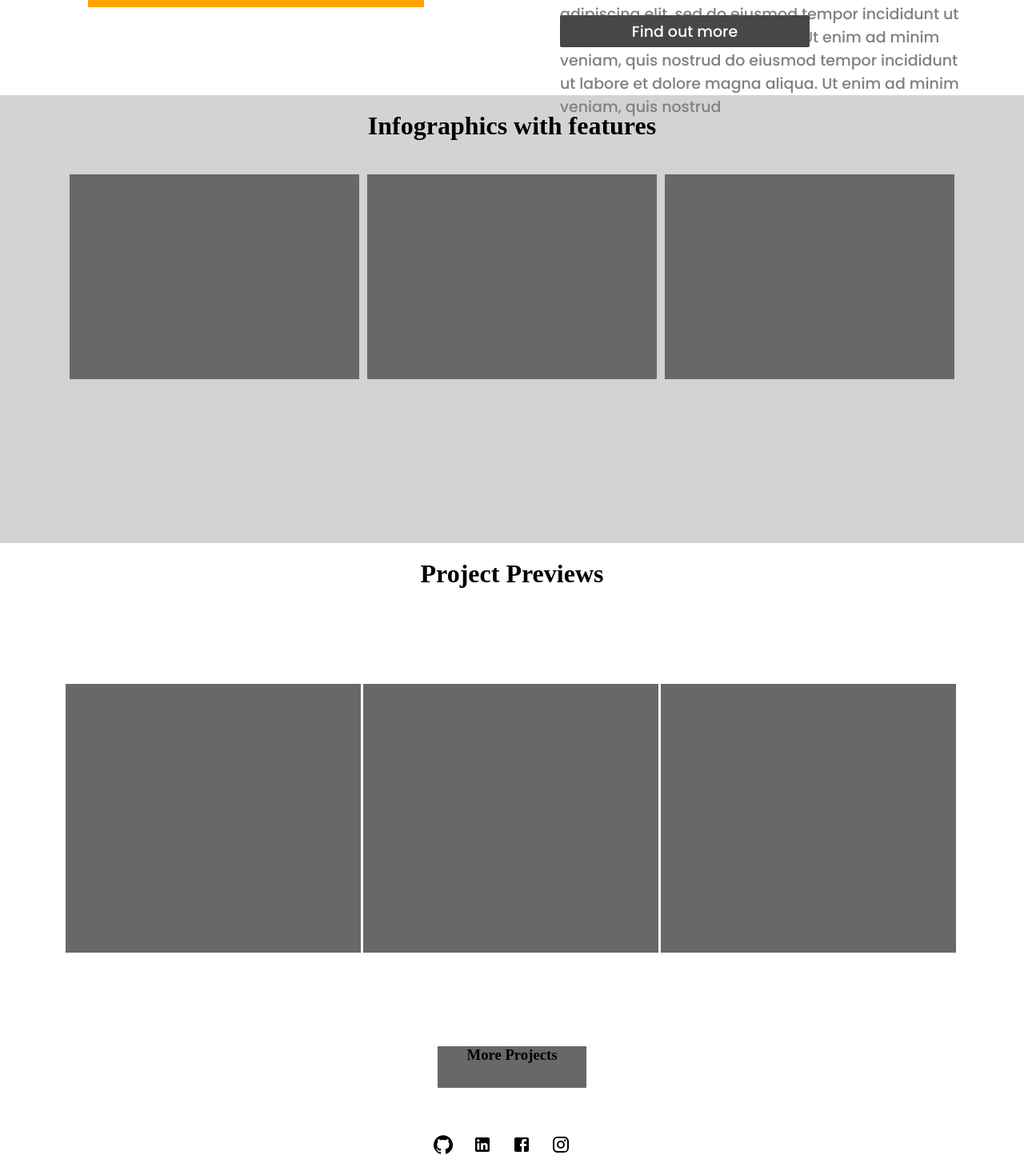
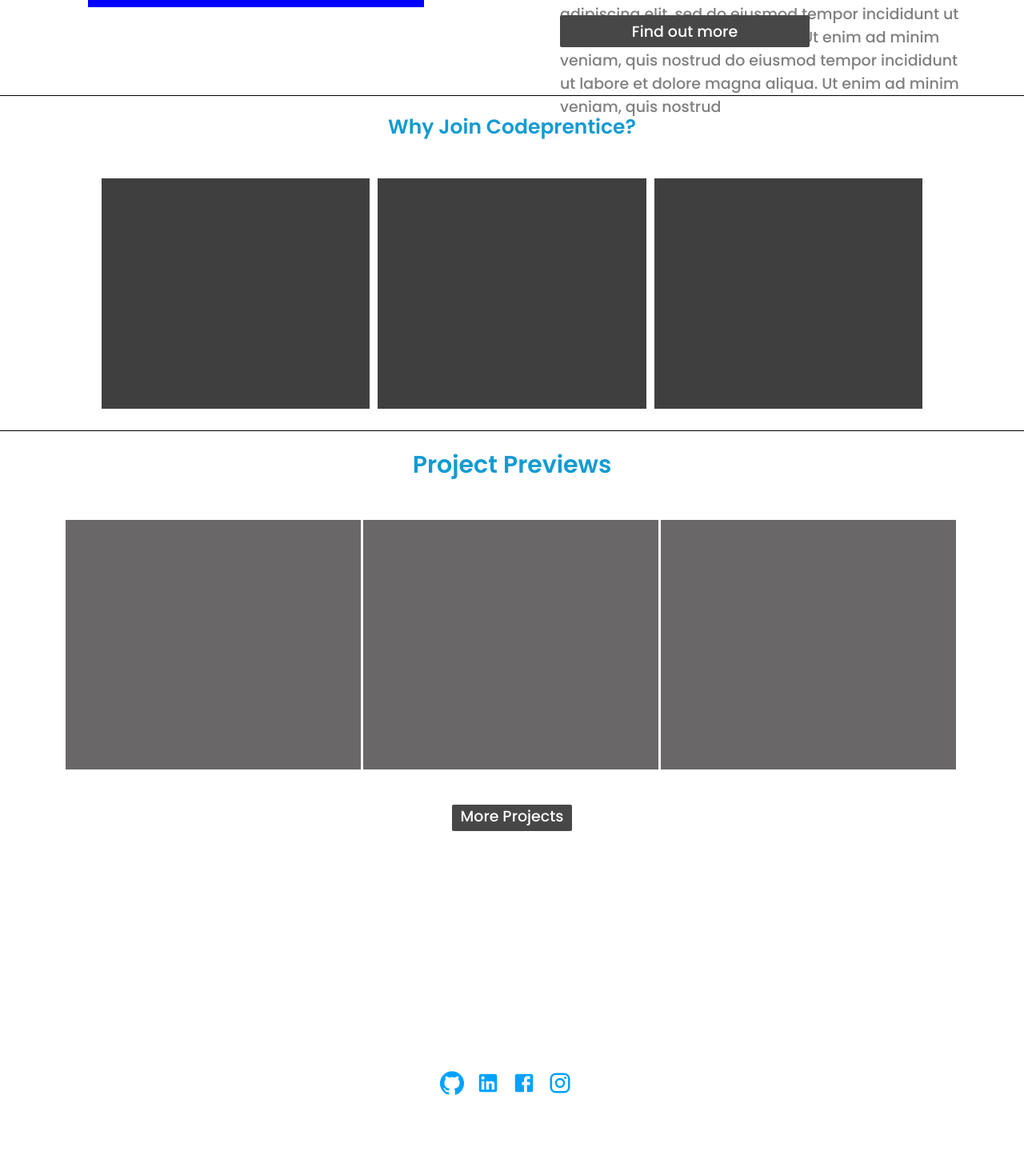
Before and after one commit to codeprentice-org/codeprentice-site-revamped, a React (Create React App) app in the folder frontend/: page / in a window 1280 px wide. Shown: the part 681-2150 px from the top of the page at 80% size. After the commit the page ends 2054 px from the top, so only its background shows below. Built offline with nearby package versions, Linux system fonts and the light colour scheme.

Commit message:
projects, intrograph  and footer css

```diff
--- a/frontend/src/components/home-page/about.css
+++ b/frontend/src/components/home-page/about.css
@@ -19,7 +19,7 @@
 .about_image {
     width: 100%;
     height: 100%;
-    background-color: orange;
+    background-color: blue;
 }
 
 .about_right_container {
--- a/frontend/src/components/home-page/footer/footer.css
+++ b/frontend/src/components/home-page/footer/footer.css
@@ -1,9 +1,7 @@
-.footer_section {
-    height: 10vh;
+.footer_container {
+    height: calc(100% - 800px);
     width: 100%;
-    margin-top: 180px;
-    /* border: 2px solid red; */
-
+    margin-top: 280px;
 }
 
 
@@ -17,4 +15,7 @@
 
 .social_list > li {
     margin-right: 25px;
+    width: 20px;
+    height: 20px;
+    color: rgb(0, 162, 255);
 }
--- a/frontend/src/components/home-page/footer/footer.tsx
+++ b/frontend/src/components/home-page/footer/footer.tsx
@@ -9,15 +9,21 @@ interface FooterProps {
 
 }
 
+const styles = {
+    icon_style: {
+        width: 30,
+        height: 30
+    }
+};
 const Footer: React.FC<FooterProps> = () => {
     return (
-        <div className="footer_section">
-                <ul className="social_list">
-                    <li><GitHubIcon /></li>
-                    <li><LinkedInIcon /></li>
-                    <li><FacebookIcon /></li>
-                    <li><InstagramIcon /></li>
-                </ul>
+        <div className="footer_container">
+            <ul className="social_list">
+                <li><GitHubIcon style={styles.icon_style}/></li>
+                <li><LinkedInIcon style={styles.icon_style}/></li>
+                <li><FacebookIcon style={styles.icon_style}/></li>
+                <li><InstagramIcon style={styles.icon_style}/></li>
+            </ul>
         </div>
     );
 };
--- a/frontend/src/components/home-page/home_page.tsx
+++ b/frontend/src/components/home-page/home_page.tsx
@@ -21,8 +21,10 @@ const Home: React.FC<Props> = () => {
                 <About />
             </div>
             <Infographics />
-            <Projects />
-            <Footer />
+            <div style={{height: '100vh', width: '100%'}}>
+                <Projects />
+                <Footer />
+            </div>
         </div>
     );
 };
@@ -78,8 +80,8 @@ const About: React.FC = () => {
 const Infographics: React.FC = () => {
     return (
         <div className="infographics">
-            <h1 className="info_heading">Infographics with features</h1>
-            <div className="illustrations_box">
+            <div className="info_header">Why Join Codeprentice?</div>
+            <div className="illustrations_container">
                 <div className="illustration">
 
                 </div>
@@ -97,8 +99,8 @@ const Infographics: React.FC = () => {
 const Projects: React.FC = () => {
     return (
         <div className="project_section">
-            <h1 className="project_heading">Project Previews</h1>
-            <div className="projects_box">
+            <h1 className="project_header">Project Previews</h1>
+            <div className="projects_container">
                 <div className="project">
 
                 </div>
@@ -110,7 +112,7 @@ const Projects: React.FC = () => {
                 </div>
             </div>
             <div className="more_projects">
-                <h3>More Projects</h3>
+                More Projects
             </div>
         </div>
     );
--- a/frontend/src/components/home-page/infograph.css
+++ b/frontend/src/components/home-page/infograph.css
@@ -1,31 +1,36 @@
 .infographics {
-    height: 70vh;
+    height: 420px;
     width: 100%;
-    background-color: lightgray;
+    /* background-color: rgb(208, 239, 250);  */
+    border-top: 1px solid black;
+    border-bottom: 1px solid black;
     padding: 20px;
 }
 
-
-.info_heading {
+.info_header {
     text-align: center;
+    font-family: 'poppins-semibold';
+    font-size: 25px;
+    color: rgb(18, 155, 209);
 }
 
-.illustrations_box {
-    height: 40vh;
+.illustrations_container {
+    height: calc(100% - 10px);
     width: 90%;
     /* border: 2px solid red; */
     margin: 5px auto;
-    margin-top: 10px;
+    margin-top: 5px;
     display: flex;
     justify-content: center;
     align-items: center;
-
+    padding: 40px;
+    box-sizing: border-box;
 
 }
 
 .illustration {
-    height: 80%;
+    height: 100%;
     width: 50%;
-    background-color: rgb(105, 103, 103);
+    background-color: rgb(63, 63, 63);
     margin: 5px;
 }
--- a/frontend/src/components/home-page/intro.css
+++ b/frontend/src/components/home-page/intro.css
@@ -2,7 +2,7 @@
     width: 100%;
     height: calc(50% - 70px);
     background-color: rgb(208, 239, 250);
-    color: rgb(0, 113, 158);
+    color: rgb(18, 155, 209);
     text-align: center;
     display: flex;
     flex-direction: row;
--- a/frontend/src/components/home-page/project.css
+++ b/frontend/src/components/home-page/project.css
@@ -1,16 +1,21 @@
 .project_section {
-    height: 70vh;
+    height: 520px;
     width: 100%;
     padding: 20px;
+    display: flex;
+    flex-direction: column;
+    align-items: center;
 }
 
-.project_heading {
+.project_header {
     text-align: center;
+    font-family: 'poppins-semibold';
+    font-size: 30px;
+    color: rgb(18, 155, 209);
 }
 
-
-.projects_box {
-    height: 70vh;
+.projects_container {
+    height: 100%;
     width: 90%;
     /* border: 2px solid red; */
     margin: 5px auto;
@@ -18,12 +23,10 @@
     display: flex;
     justify-content: center;
     align-items: center;
-
-
 }
 
 .project {
-    height: 60%;
+    height: 80%;
     width: 40%;
     background-color: rgb(105, 103, 103);
     margin-right: 3px;
@@ -34,11 +37,15 @@
 }
 
 .more_projects {
-    height: 10%;
-    width: 15%;
-    min-width: 150px;
-    background-color: rgb(105, 103, 103);
-    margin: auto;
+    height: 40px;
+    width: 150px;
+    background-color: rgb(71, 71, 71);
+    border-radius: 2px;
+    color: white;
+    font-size: 19px;
+    font-family: "poppins-medium";
+    border:none;
+    text-align: center;
 }
 
 .more_projects:hover {
```
